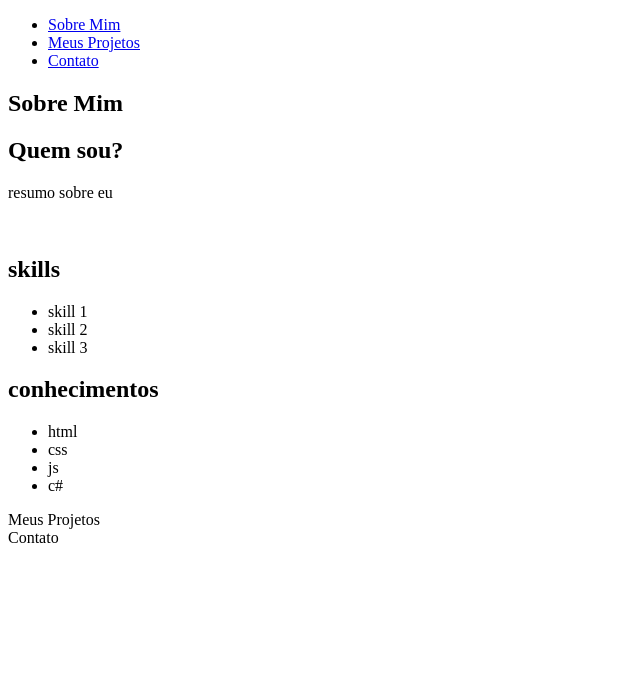
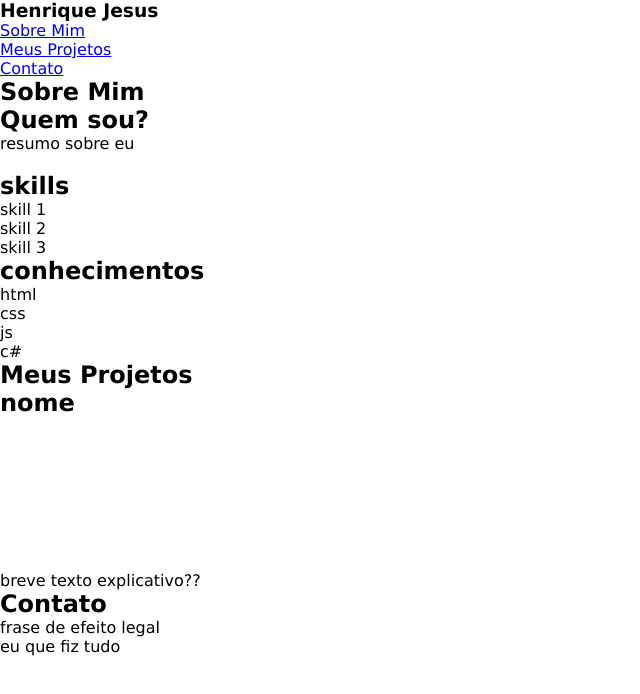
Before and after one commit to henriquexcj/PortifolioSimples, a plain HTML site: page index.html in a window 1280 px wide. Shown: the whole page, without its empty margins (0-640 px from the left). Drawn offline with Linux system fonts and the light colour scheme.

Commit message:
Add: style.css and scale.css

```diff
--- /dev/null
+++ b/css/style.css
@@ -0,0 +1,27 @@
+@charset "UTF-8";
+
+:root{
+    --primary-color: white;
+    --secondary-color: ;
+    --tertiary-color: ;
+    --text-color: black;
+}
+
+.dark-mode {
+    --primaryColor: black;
+    --secondaryColor: ;
+    --tertiaryColor: ;
+    --textColor: white;
+}
+
+* {
+    margin: 0;
+    padding: 0;
+    box-sizing: border-box;
+    font-family: Verdana, Geneva, Tahoma, sans-serif;
+}
+
+html, body {
+    height: 100vh;
+    width: 100vw;
+}
--- a/index.html
+++ b/index.html
@@ -4,9 +4,12 @@
     <meta charset="UTF-8">
     <meta name="viewport" content="width=device-width, initial-scale=1.0">
     <title>Sobre Mim</title>
+    <link rel="stylesheet" href="css/style.css">
+    <link rel="stylesheet" href="css/scale.css">
 </head>
 <body>
     <header>
+        <h3>Henrique Jesus</h3>
         <ul>
             <li><a href="#">Sobre Mim</a></li>
             <li><a href="#">Meus Projetos</a></li>
@@ -40,9 +43,21 @@
             </article>
 
         </section>
-        <section>Meus Projetos</section>
-        <section>Contato</section>
+        <section>
+            <h1>Meus Projetos</h1>
+            <div class="projeto"> <!--Clicavel e direciona para o link do diretorio-->
+                <h2>nome</h2>
+                <iframe src="" frameborder="0">*exibição do projeto</iframe>
+                <p>breve texto explicativo??</p> <!-- acho que vou tirar essa parte-->
+            </div>
+        </section>
+        <section>
+            <h1>Contato</h1>
+        </section>
     </main>
-    <footer></footer>
+    <footer>
+        <p>frase de efeito legal</p>
+        <p>eu que fiz tudo</p>
+    </footer>
 </body>
 </html>
```
Also changed, not shown: css/scale.css (added).
